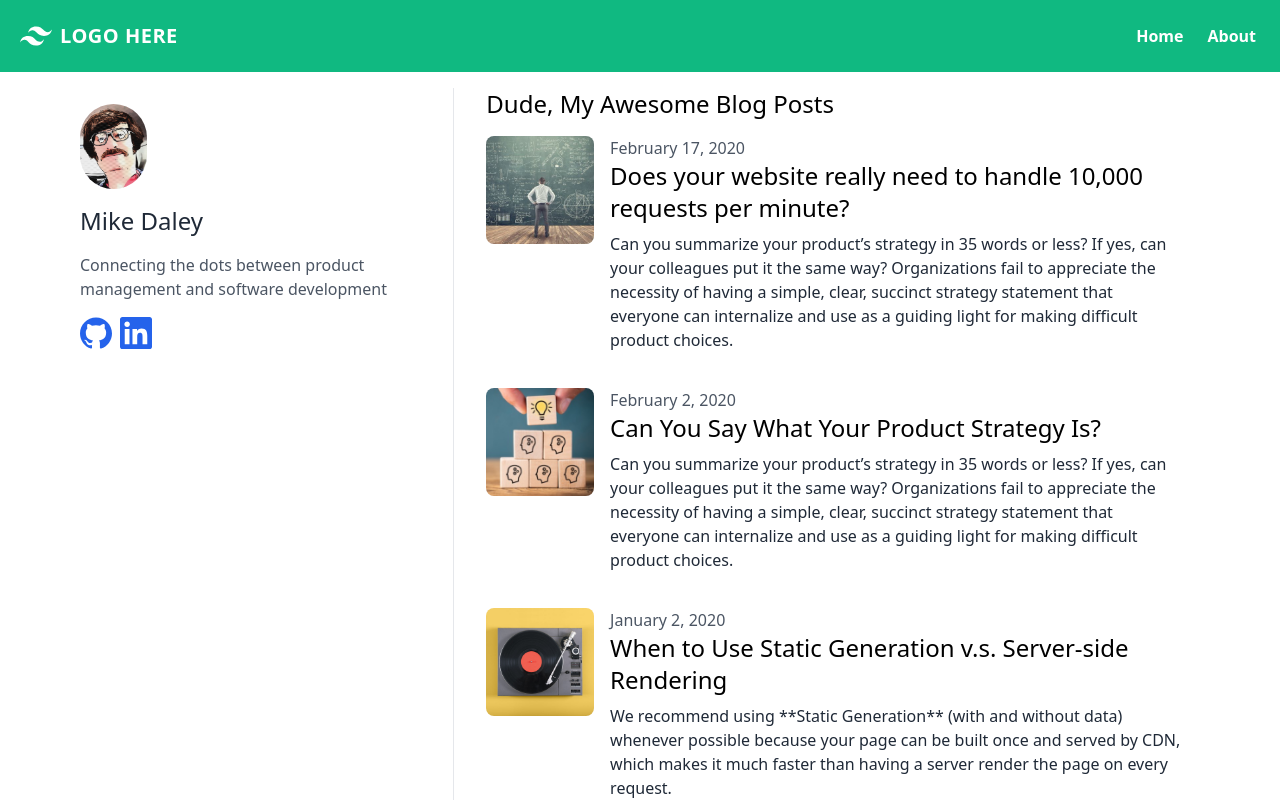
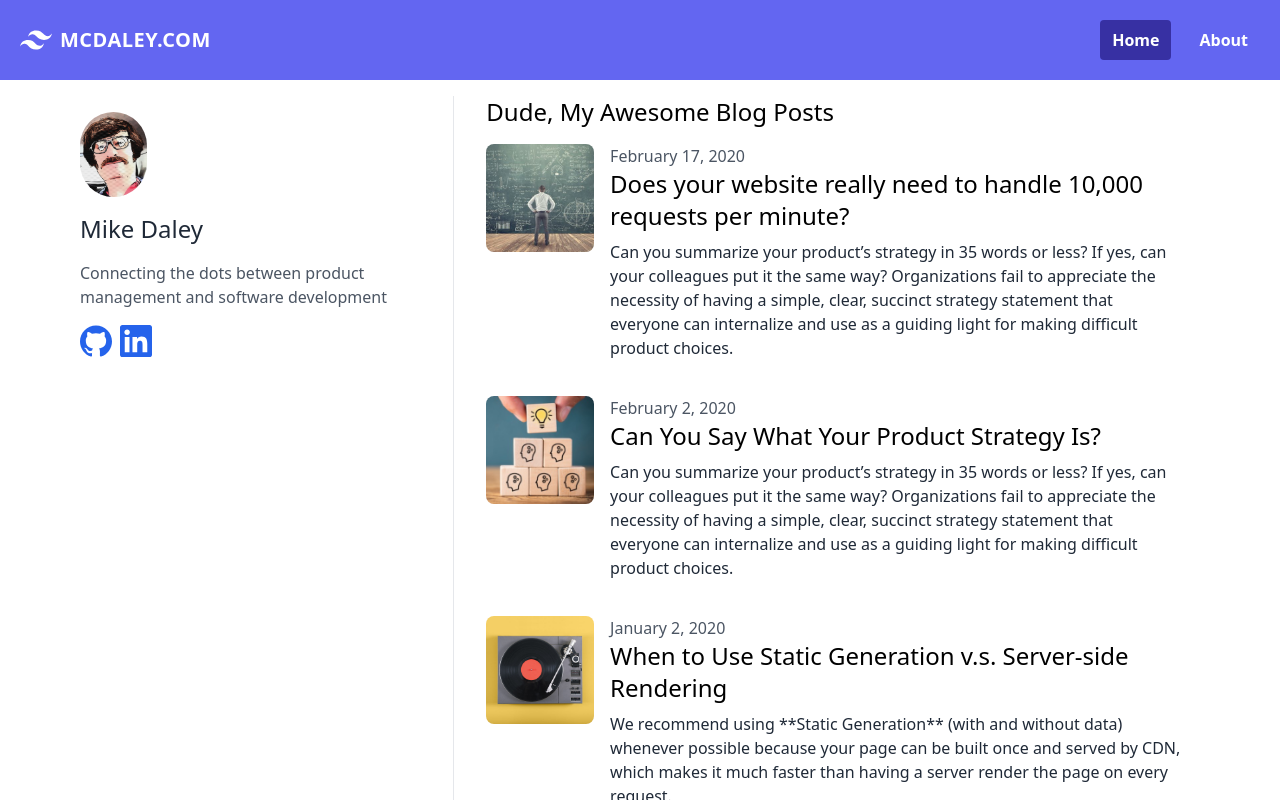
Before and after one commit to mcdaley/mcdaley-website, a Next.js app: page / in a window 1280 px wide. Shown: the top 800 px of the page. Built offline with nearby package versions, Linux system fonts and the light colour scheme; what @tailwindcss/typography would draw is missing.

Commit message:
Updated navbar to highlight the current page

```diff
--- a/components/layout.tsx
+++ b/components/layout.tsx
@@ -14,6 +14,7 @@ import Footer   from './footer'
  * @returns
  */
 export default function Layout({ children } : {children: React.ReactNode}) {
+
   return (
     <div className="mx-auto">
       {/* Header Info */}
--- a/components/navbar.tsx
+++ b/components/navbar.tsx
@@ -2,19 +2,43 @@
 // components/navbar.tsx
 //-----------------------------------------------------------------------------
 import Link           from 'next/link'
+import { useRouter }  from 'next/router'
 import { useState }   from 'react'
 
 /**
  * @function Navbar
  */
 export default function Navbar() {
-  const [active, setActive] = useState(false)
+  const router                        = useRouter()
+  const [active, setActive]           = useState(false)
+  const [currentPage, setCurrentPage] = useState(router.pathname)
 
   /**
-   * Toggle the hamburger navbar menu
+   * Toggle the visibility of the navigation links for the hamburger
+   * navbar menu for mobile screens. By default the hamburger menu is
+   * collapsed or closed.
    */
   const handleClick = () => {
     setActive(!active)
+  }
+
+  /**
+   * For each navigation link in the navbar check to see if the current page
+   * is equal to the href of the navigation link. If the href equals the
+   * current page then set the link to active, so the user knows that they
+   * are on that page.
+   *
+   * @function  isCurrentPage
+   * @params    {string} href - Target path/url for the link
+   * @returns   {string} - Active or inactive link class names.
+   */
+  const isCurrentPage = (href: string) : string => {
+    let style = 'md:inline-flex md:w-auto w-full m-2 px-3 py-2 rounded text-white font-bold items-center justify-center hover:bg-indigo-800 hover:text-white'
+
+    if(currentPage === href) {
+      style = 'md:inline-flex md:w-auto w-full m-2 px-3 py-2 rounded text-white bg-indigo-800 font-bold items-center justify-center'
+    }
+    return style
   }
 
   /**
@@ -22,7 +46,8 @@ export default function Navbar() {
    */
   return (
     <>
-      <nav className="flex items-center flex-wrap bg-green-500 p-3">
+      <nav className="flex items-center flex-wrap bg-indigo-500 p-3">
+        {/* Website Logo */}
         <Link href="/">
           <a className="inline-flex items-center p-2 mr-4">
             <svg
@@ -33,12 +58,14 @@ export default function Navbar() {
               <path d='M12.001 4.8c-3.2 0-5.2 1.6-6 4.8 1.2-1.6 2.6-2.2 4.2-1.8.913.228 1.565.89 2.288 1.624C13.666 10.618 15.027 12 18.001 12c3.2 0 5.2-1.6 6-4.8-1.2 1.6-2.6 2.2-4.2 1.8-.913-.228-1.565-.89-2.288-1.624C16.337 6.182 14.976 4.8 12.001 4.8zm-6 7.2c-3.2 0-5.2 1.6-6 4.8 1.2-1.6 2.6-2.2 4.2-1.8.913.228 1.565.89 2.288 1.624 1.177 1.194 2.538 2.576 5.512 2.576 3.2 0 5.2-1.6 6-4.8-1.2 1.6-2.6 2.2-4.2 1.8-.913-.228-1.565-.89-2.288-1.624C10.337 13.382 8.976 12 6.001 12z' />
             </svg>
             <span className='text-xl text-white font-bold uppercase tracking-wide'>
-              Logo Here
+              MCDALEY.COM
             </span>
           </a>
         </Link>
+
+        {/* Mobile Hamburger Menu */}
         <button
-          className = "inline-flex p-3 hover:bg-green-800 rounded md:hidden text-white ml-auto hover:text-white outline-none"
+          className = "inline-flex p-3 hover:bg-indigo-800 rounded md:hidden text-white ml-auto hover:text-white outline-none"
           onClick   = {handleClick}
         >
           <svg
@@ -57,15 +84,16 @@ export default function Navbar() {
           </svg>
         </button>
 
+        {/* Navigation Links for mobile and desktop */}
         <div className={`${active ? '' : 'hidden'}   w-full md:inline-flex md:flex-grow md:w-auto`}>
           <div className="md:inline-flex md:flex-row md:ml-auto md:w-auto w-full md:items-center items-start  flex flex-col md:h-auto">
             <Link href='/'>
-              <a className='md:inline-flex md:w-auto w-full px-3 py-2 rounded text-white font-bold items-center justify-center hover:bg-green-800 hover:text-white '>
+              <a className={isCurrentPage('/')}>
                 Home
               </a>
             </Link>
             <Link href='/about'>
-              <a className='md:inline-flex md:w-auto w-full px-3 py-2 rounded text-white font-bold items-center justify-center hover:bg-green-800 hover:text-white '>
+              <a className={isCurrentPage('/about')}>
                 About
               </a>
             </Link>
--- a/pages/about.tsx
+++ b/pages/about.tsx
@@ -25,7 +25,7 @@ const About: NextPage = () => {
       <Layout>
         <div className="px-4">
           <Head>
-            <title>AboutMike Daley</title>
+            <title>About Mike Daley</title>
             <meta name="description" content="About page" />
           </Head>
 
--- a/pages/index.tsx
+++ b/pages/index.tsx
@@ -53,7 +53,9 @@ export default function Home({ allPostsData }: { allPostsData: IBlogMetadata[] }
             <Sidebar />
           </div>
           <div className="pl-8 flex flex-col w-full md:w-2/3">
-            <ContactMobile />
+            {/* 11/23/2021 - Turned off mobile header as it looked terrible */}
+            {/* <ContactMobile /> */}
+
             <BlogSummaryList>
               {allPostsData.map( (metadata) => {
                 return (
```
Also changed, not shown: 1 other file (tests, documents, lock files or other folders).
